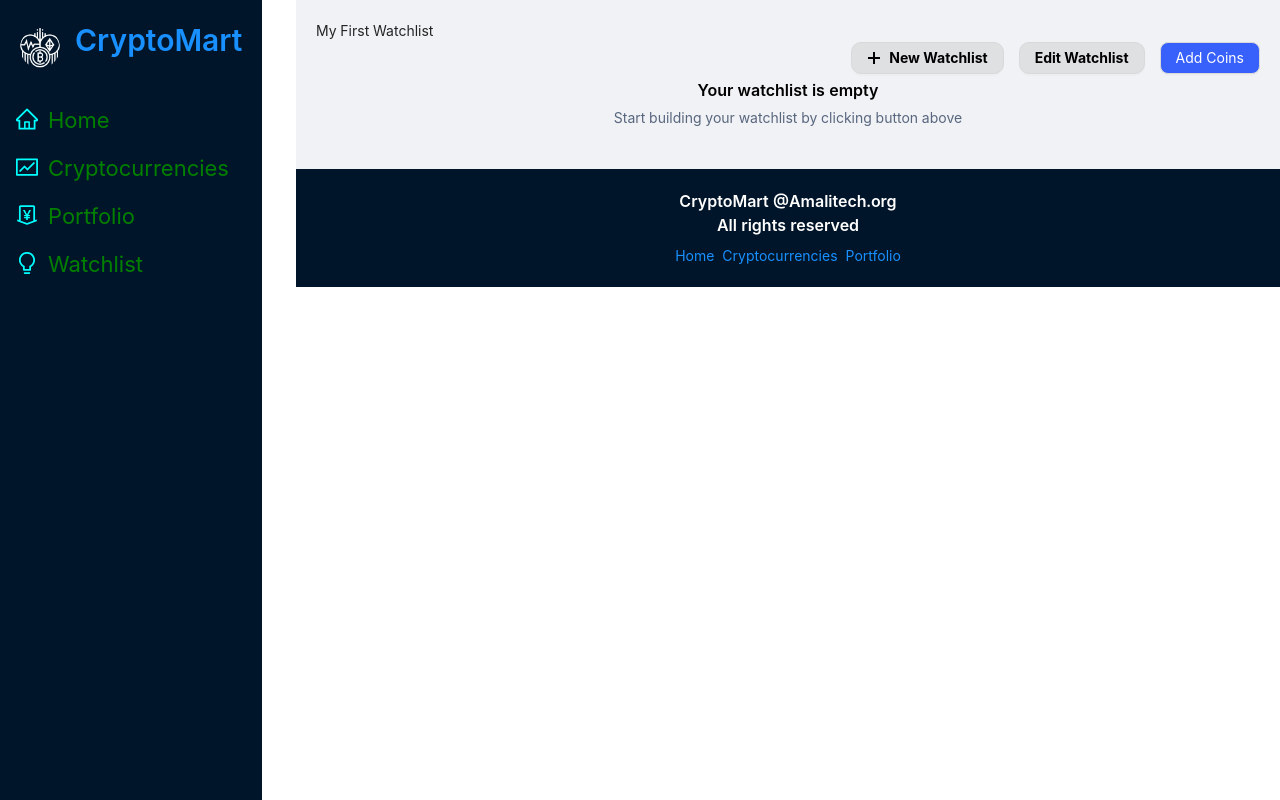
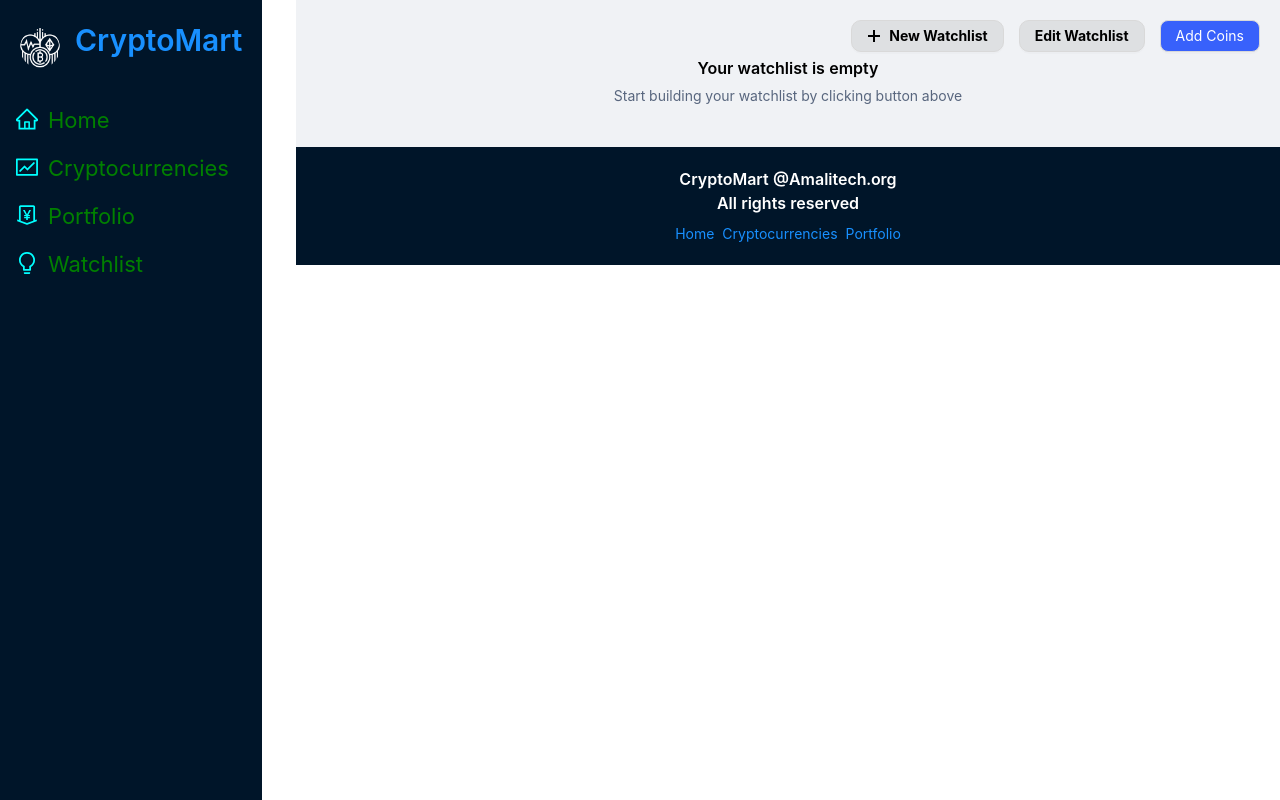
Before and after one commit to ntiBoateng/cryptocurrency-market, a React (Create React App) app: page /watchlist in a window 1280 px wide. Built offline with nearby package versions, Linux system fonts and the light colour scheme; no server answers.

Commit message:
Deleted My First Watchlist Div And CSS Files

```diff
--- a/src/components/Watchlist.jsx
+++ b/src/components/Watchlist.jsx
@@ -39,7 +39,7 @@ const Watchlist = () => {
     <>
       <>
         <div>
-          <div className="main_container">My First Watchlist</div>
+
           <div className="new_watchlist">
             <Button
               style={{
```
